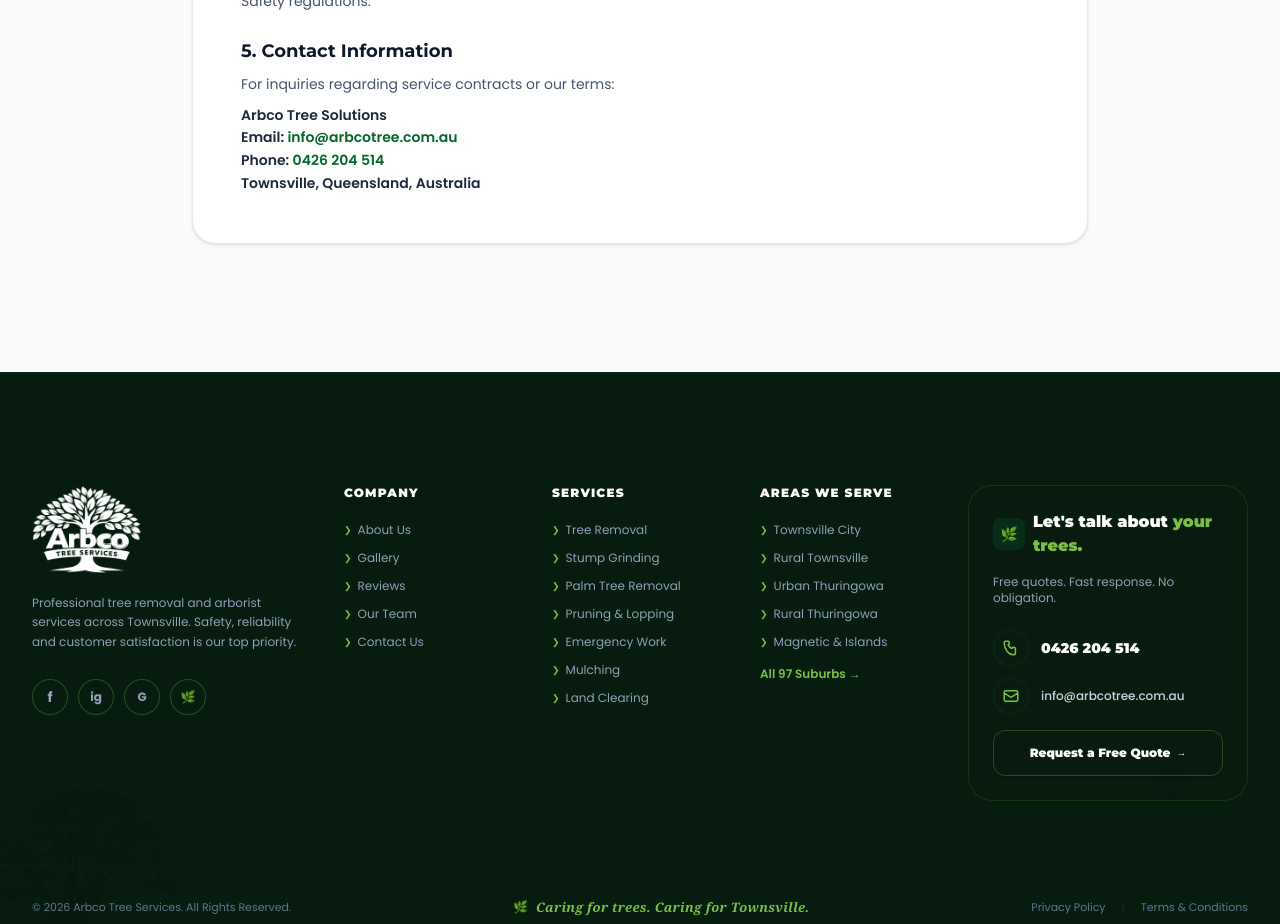
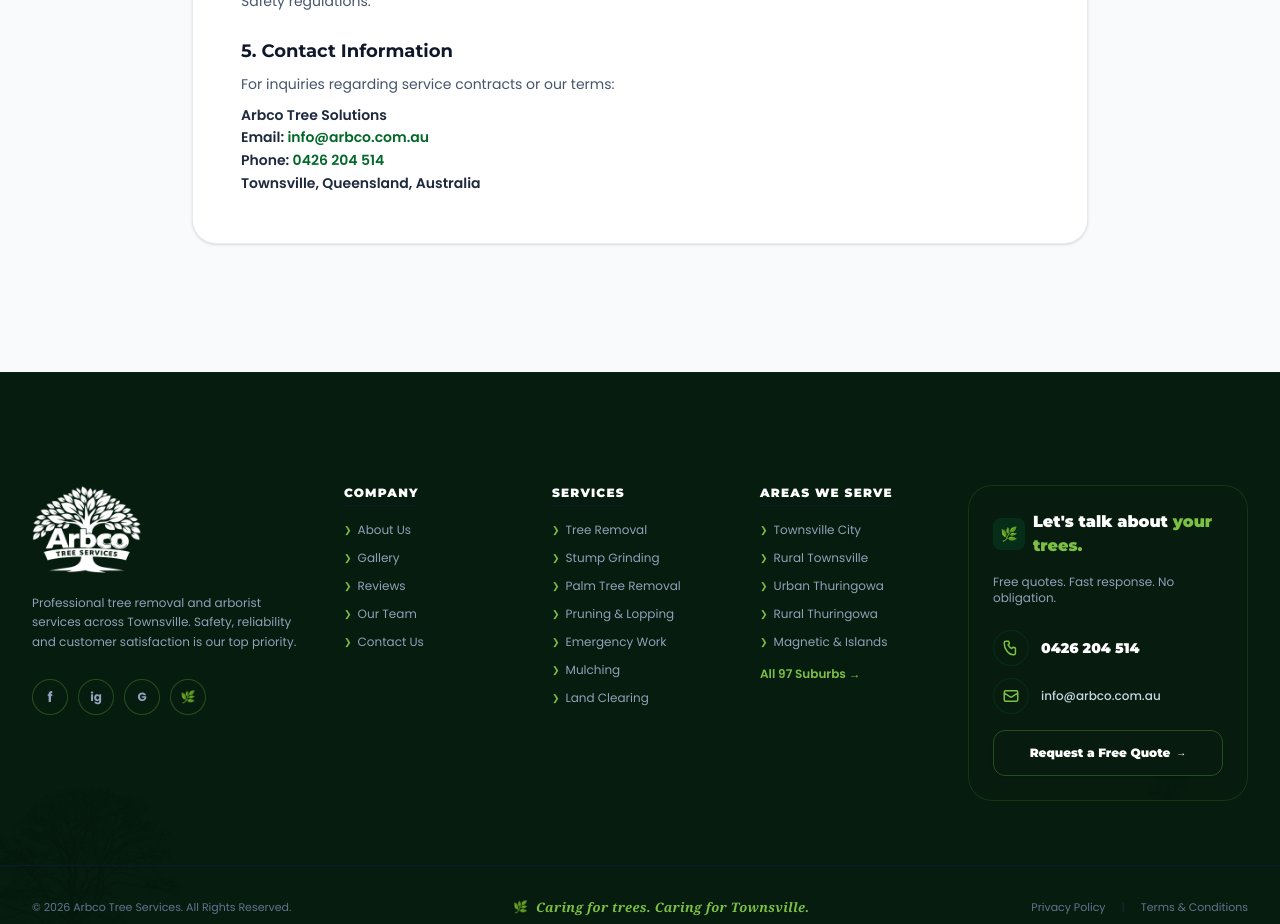
Before and after one commit to raheel2k29/Arbco-Tree, a Next.js app: page /terms in a window 1280 px wide. Shown: the part 880-1804 px from the top of the page. Built offline with nearby package versions, Linux system fonts and the light colour scheme.

Commit message:
Fix: Update business contact email to info@arbco.com.au site-wide (v0.1.5)

```diff
--- a/package.json
+++ b/package.json
@@ -1,6 +1,6 @@
 {
   "name": "arbco-tree",
-  "version": "0.1.4",
+  "version": "0.1.5",
   "private": true,
   "scripts": {
     "dev": "next dev",
--- a/src/app/privacy/page.tsx
+++ b/src/app/privacy/page.tsx
@@ -57,7 +57,7 @@
             </p>
             <p className="font-semibold text-slate-800">
               Arbco Tree Solutions<br />
-              Email: <a href="mailto:info@arbcotree.com.au" className="text-[#036829] hover:underline">info@arbcotree.com.au</a><br />
+              Email: <a href="mailto:info@arbco.com.au" className="text-[#036829] hover:underline">info@arbco.com.au</a><br />
               Phone: <a href="tel:0426204514" className="text-[#036829] hover:underline">0426 204 514</a><br />
               Townsville, Queensland, Australia
             </p>
--- a/src/app/terms/page.tsx
+++ b/src/app/terms/page.tsx
@@ -56,7 +56,7 @@
             </p>
             <p className="font-semibold text-slate-800">
               Arbco Tree Solutions<br />
-              Email: <a href="mailto:info@arbcotree.com.au" className="text-[#036829] hover:underline">info@arbcotree.com.au</a><br />
+              Email: <a href="mailto:info@arbco.com.au" className="text-[#036829] hover:underline">info@arbco.com.au</a><br />
               Phone: <a href="tel:0426204514" className="text-[#036829] hover:underline">0426 204 514</a><br />
               Townsville, Queensland, Australia
             </p>
--- a/src/components/Footer.tsx
+++ b/src/components/Footer.tsx
@@ -107,13 +107,13 @@
                 </span>
                 <span className="font-extrabold text-sm font-heading">0426 204 514</span>
               </a>
-              <a href="mailto:info@arbcotree.com.au" className="flex items-center gap-3 text-slate-300 hover:text-white transition-colors group">
+              <a href="mailto:info@arbco.com.au" className="flex items-center gap-3 text-slate-300 hover:text-white transition-colors group">
                 <span className="flex h-9 w-9 items-center justify-center rounded-full bg-[#0b1f10]/30 group-hover:bg-[#036829] border border-emerald-900/30 text-[#7cc043] group-hover:text-white transition-all shrink-0">
                   <svg className="h-4.5 w-4.5" fill="none" viewBox="0 0 24 24" stroke="currentColor" strokeWidth={2}>
                     <path strokeLinecap="round" strokeLinejoin="round" d="M3 8l7.89 5.26a2 2 0 002.22 0L21 8M5 19h14a2 2 0 002-2V7a2 2 0 00-2-2H5a2 2 0 00-2 2v10a2 2 0 002 2z" />
                   </svg>
                 </span>
-                <span className="text-xs truncate font-sans font-medium">info@arbcotree.com.au</span>
+                <span className="text-xs truncate font-sans font-medium">info@arbco.com.au</span>
               </a>
             </div>
 
```
